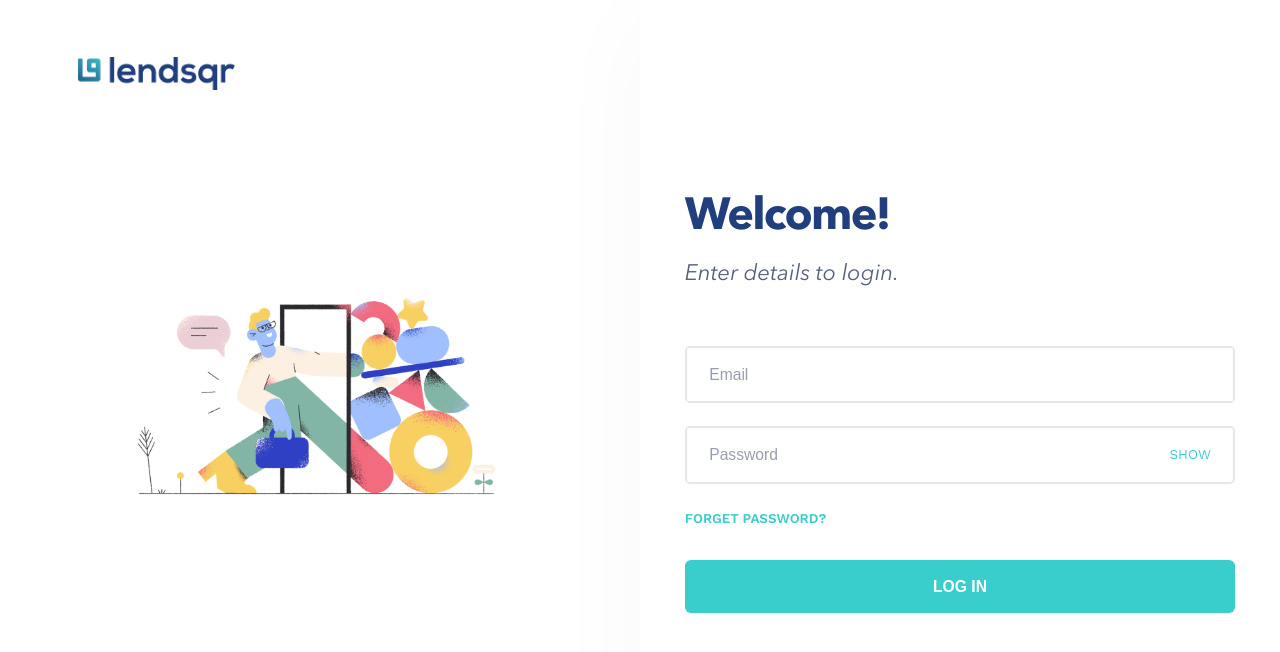
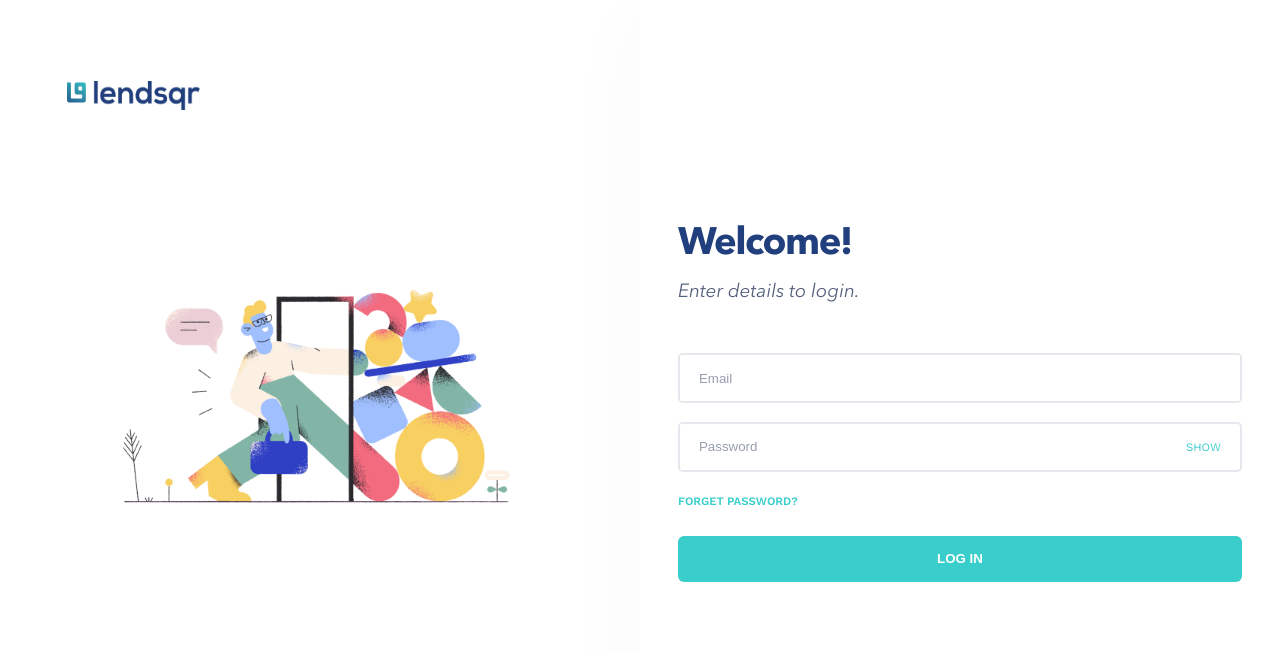
Before and after one commit to JoshuaOyewole/endsqr-fe-test, a React (Vite) app: page / in a window 1280 px wide. Shown: the top 652 px of the page. Built offline with nearby package versions, Linux system fonts and the light colour scheme.

Commit message:
modified the scroll btn on mobile screens

```diff
--- a/package.json
+++ b/package.json
@@ -15,6 +15,7 @@
     "@fortawesome/react-fontawesome": "^0.2.0",
     "react": "^18.2.0",
     "react-dom": "^18.2.0",
+    "react-select": "^5.4.0",
     "react-router-dom": "^6.4.3",
     "sass": "^1.56.0"
   },
--- a/src/styles/base/_global.scss
+++ b/src/styles/base/_global.scss
@@ -16,11 +16,11 @@ html {
   }
 
   @include mixin.media("desktop") {
-    font-size: 70%; //9.5px;
+    font-size: 59.375%; //9.5px;
   }
 
   @include mixin.media("tab") {
-    font-size: 59.37%; //9px;
+    font-size: 56.25%; //9px;
   }
 
   @include mixin.media("phone") {
@@ -69,6 +69,14 @@ img {
 ::-webkit-scrollbar {
   width: 5px;
   max-height: 5px;
+  @include mixin.media("phone"){
+    width: 2px;
+    max-height: 2px;
+  }
+  @media (max-height:"600px") {
+    width: 3.5px;
+    max-height: 2px;
+  }
 }
 
 ::-webkit-scrollbar-track {
@@ -79,6 +87,7 @@ img {
   background-color: variable.$Lendsqr-Main;
   border-radius: 10px;
   margin-right: 5px;
+
 }
 
 //prevent select
```
